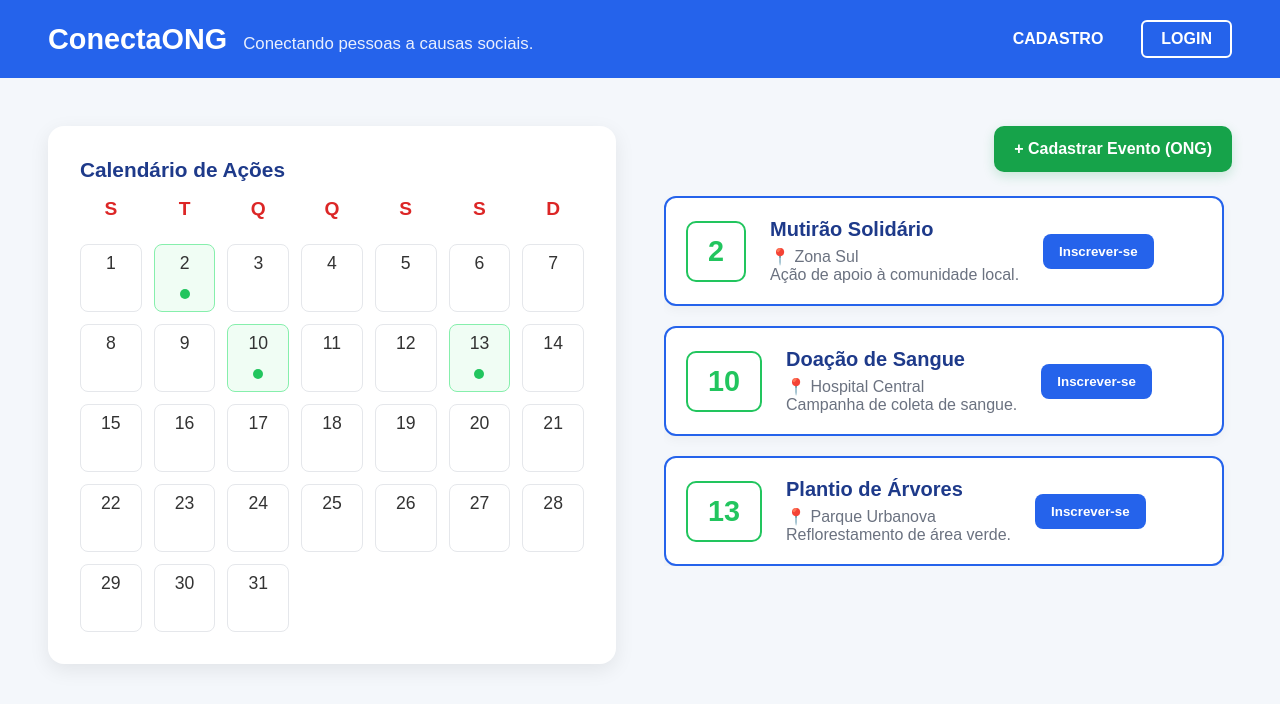
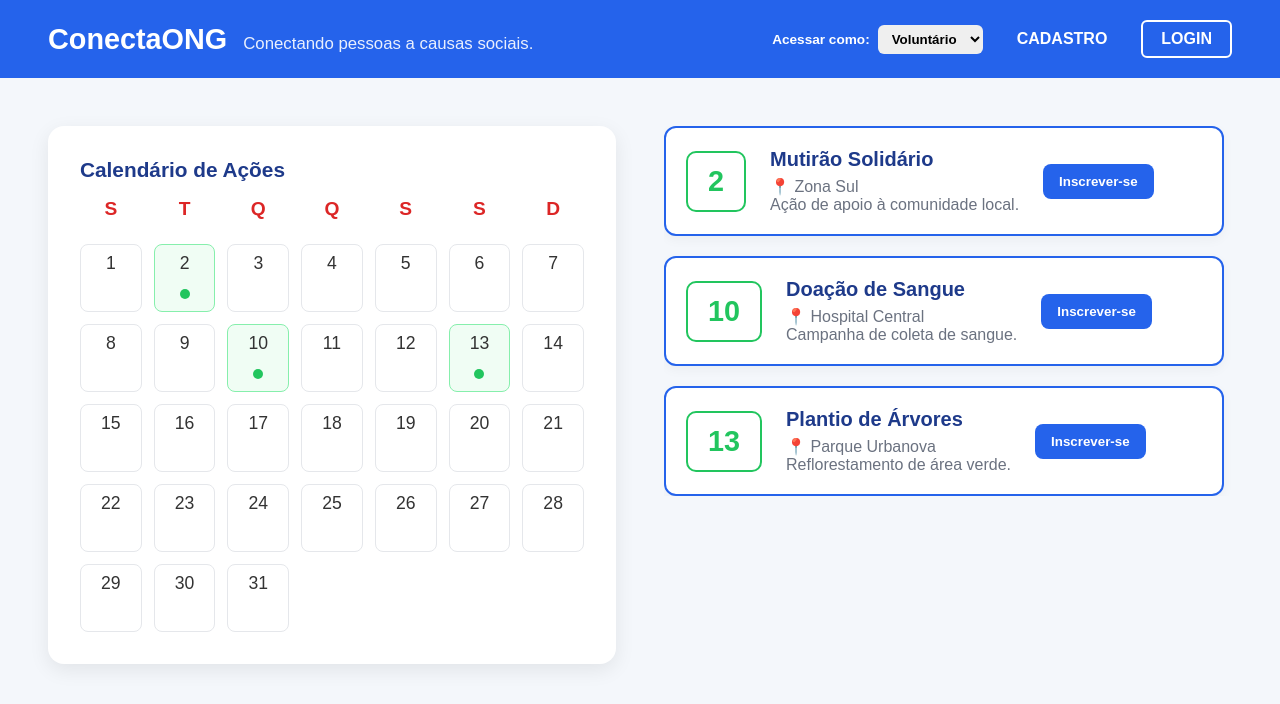
Before and after one commit to BreadKitsune/ADS_CloudComputing, a React (Vite) app in the folder fronted/: page / in a window 1280 px wide. Shown: the top 704 px of the page. Built offline with nearby package versions, Linux system fonts and the light colour scheme.

Commit message:
front end

```diff
--- a/fronted/src/App.jsx
+++ b/fronted/src/App.jsx
@@ -8,6 +8,8 @@ import CriarEvento from './pages/CriarEvento';
 import './styles.css';
 
 export default () => {
+  const [tipoUsuario, setTipoUsuario] = useState('voluntario'); // 'voluntario' ou 'ong'
+
   const [eventos, setEventos] = useState([
     { id: 1, dia: 2, titulo: 'Mutirão Solidário', local: 'Zona Sul', desc: 'Ação de apoio à comunidade local.' },
     { id: 2, dia: 10, titulo: 'Doação de Sangue', local: 'Hospital Central', desc: 'Campanha de coleta de sangue.' },
@@ -24,17 +26,28 @@ export default () => {
 
   return (
     <div className="app-container">
-      <Navbar />
+      <Navbar tipoUsuario={tipoUsuario} setTipoUsuario={setTipoUsuario} />
       <Routes>
         <Route
           path="/"
-          element={<Home eventos={eventos} aoInscrever={realizarInscricao} />}
+          element={
+            <Home
+              eventos={eventos}
+              aoInscrever={realizarInscricao}
+              tipoUsuario={tipoUsuario}
+            />
+          }
         />
         <Route path="/login" element={<Login />} />
         <Route path="/cadastro" element={<Cadastro />} />
         <Route
           path="/criar-evento"
-          element={<CriarEvento aoCriarEvento={adicionarEvento} />}
+          element={
+            <CriarEvento
+              aoCriarEvento={adicionarEvento}
+              tipoUsuario={tipoUsuario}
+            />
+          }
         />
       </Routes>
     </div>
--- a/fronted/src/components/Navbar.jsx
+++ b/fronted/src/components/Navbar.jsx
@@ -1,6 +1,6 @@
 import { Link } from 'react-router-dom';
 
-export default () => {
+export default ({ tipoUsuario, setTipoUsuario }) => {
   return (
     <nav className="navbar">
       <div className="brand">
@@ -10,7 +10,27 @@ export default () => {
         <span className="tagline">Conectando pessoas a causas sociais.</span>
       </div>
 
-      <div className="nav-actions">
+      <div className="nav-actions" style={{ display: 'flex', alignItems: 'center', gap: '16px' }}>
+        {/* Seletor de Tipo de Perfil */}
+        <div style={{ display: 'flex', alignItems: 'center', gap: '8px', color: '#ffffff' }}>
+          <label style={{ fontSize: '0.85rem', fontWeight: 'bold' }}>Acessar como:</label>
+          <select
+            value={tipoUsuario}
+            onChange={(e) => setTipoUsuario(e.target.value)}
+            style={{ padding: '6px 10px', borderRadius: '6px', border: 'none', fontWeight: 'bold', cursor: 'pointer' }}
+          >
+            <option value="voluntario">Voluntário</option>
+            <option value="ong">ONG</option>
+          </select>
+        </div>
+
+        {/* Botão visível apenas para ONG */}
+        {tipoUsuario === 'ong' && (
+          <Link to="/criar-evento" className="btn-criar-evento" style={{ padding: '8px 14px', fontSize: '0.9rem' }}>
+            + Cadastrar Evento
+          </Link>
+        )}
+
         <Link to="/cadastro" className="btn-cadastro">
           CADASTRO
         </Link>
--- a/fronted/src/pages/CriarEvento.jsx
+++ b/fronted/src/pages/CriarEvento.jsx
@@ -1,12 +1,18 @@
 import { useState } from 'react';
-import { useNavigate } from 'react-router-dom';
+import { useNavigate, Navigate } from 'react-router-dom';
 
-export default ({ aoCriarEvento }) => {
+export default ({ aoCriarEvento, tipoUsuario }) => {
+  const navigate = useNavigate();
   const [titulo, setTitulo] = useState('');
   const [local, setLocal] = useState('');
   const [dia, setDia] = useState('');
   const [desc, setDesc] = useState('');
-  const navigate = useNavigate();
+
+  // Proteção de rota: se for voluntário, bloqueia o acesso
+  if (tipoUsuario !== 'ong') {
+    alert('Apenas contas de ONG podem cadastrar novos eventos.');
+    return <Navigate to="/" replace />;
+  }
 
   const handleSubmit = (e) => {
     e.preventDefault();
@@ -28,13 +34,13 @@ export default ({ aoCriarEvento }) => {
     }
 
     alert('Evento cadastrado com sucesso!');
-    navigate('/'); // Voltar para a Home para ver o evento criado
+    navigate('/');
   };
 
   return (
     <div className="auth-container">
       <form className="auth-card" onSubmit={handleSubmit} style={{ maxWidth: '560px' }}>
-        <h2>Cadastrar Novo Evento</h2>
+        <h2>Cadastrar Novo Evento (Área da ONG)</h2>
         <p className="auth-subtitle">Preencha os detalhes da sua ação social</p>
 
         <div className="input-group">
--- a/fronted/src/pages/Home.jsx
+++ b/fronted/src/pages/Home.jsx
@@ -1,22 +1,20 @@
 import { useState } from 'react';
 import { Link } from 'react-router-dom';
 
-export default ({ eventos, aoInscrever }) => {
+export default ({ eventos, aoInscrever, tipoUsuario }) => {
   const [diaSelecionado, setDiaSelecionado] = useState(null);
 
-  // Pega os dias do mês que possuem ao menos 1 evento
   const diasComEvento = eventos.map(ev => ev.dia);
   const diasMes = Array.from({ length: 31 }, (_, i) => i + 1);
   const diasSemana = ['S', 'T', 'Q', 'Q', 'S', 'S', 'D'];
 
-  // Eventos filtrados pelo dia clicado no calendário (ou exibe todos se nenhum estiver selecionado)
   const eventosExibidos = diaSelecionado
     ? eventos.filter(ev => ev.dia === diaSelecionado)
     : eventos;
 
   return (
     <div className="home-container">
-      {/* Lado Esquerdo: Calendário Clicável */}
+      {/* Calendário */}
       <div className="calendar-section">
         <div className="calendar-header-info">
           <h3>Calendário de Ações</h3>
@@ -42,7 +40,6 @@ export default ({ eventos, aoInscrever }) => {
                 className={`calendar-day ${temEvento ? 'has-event' : ''} ${isSelected ? 'selected-day' : ''}`}
                 onClick={() => temEvento && setDiaSelecionado(dia === diaSelecionado ? null : dia)}
                 style={{ cursor: temEvento ? 'pointer' : 'default' }}
-                title={temEvento ? `Clique para ver eventos do dia ${dia}` : ''}
               >
                 <span>{dia}</span>
                 {temEvento && <div className="event-dot"></div>}
@@ -52,13 +49,16 @@ export default ({ eventos, aoInscrever }) => {
         </div>
       </div>
 
-      {/* Lado Direito: Ações e Lista de Eventos */}
+      {/* Lista de Eventos */}
       <div className="events-section">
-        <div className="events-header-actions">
-          <Link to="/criar-evento" className="btn-criar-evento">
-            + Cadastrar Evento (ONG)
-          </Link>
-        </div>
+        {/* Apenas ONG visualiza o botão de criar evento */}
+        {tipoUsuario === 'ong' && (
+          <div className="events-header-actions">
+            <Link to="/criar-evento" className="btn-criar-evento">
+              + Cadastrar Evento (ONG)
+            </Link>
+          </div>
+        )}
 
         <div className="events-scroll-list">
           {eventosExibidos.length === 0 ? (
@@ -72,6 +72,7 @@ export default ({ eventos, aoInscrever }) => {
                   <p className="event-location">📍 {ev.local}</p>
                   <p className="event-desc">{ev.desc}</p>
                 </div>
+                {/* Ambos podem se inscrever */}
                 <button
                   className="btn-card-inscrever"
                   onClick={() => aoInscrever(ev)}
```
